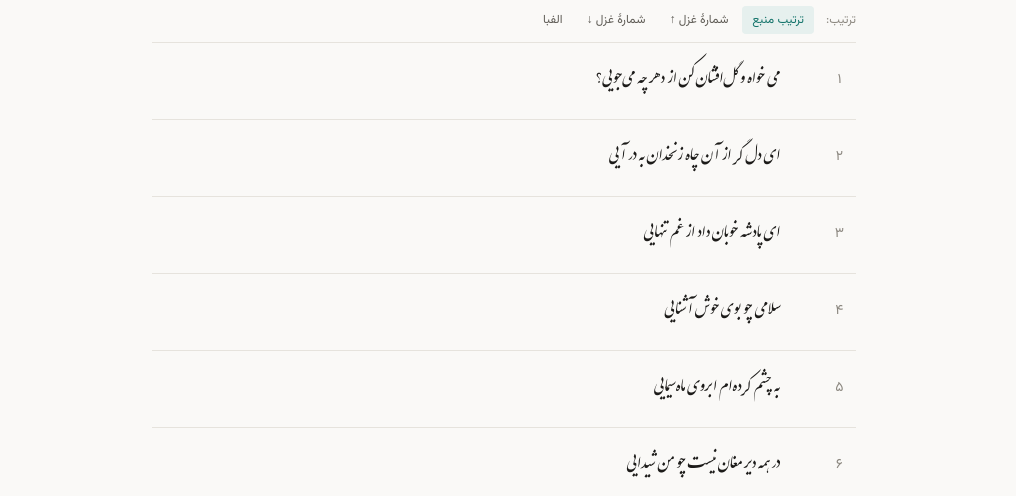
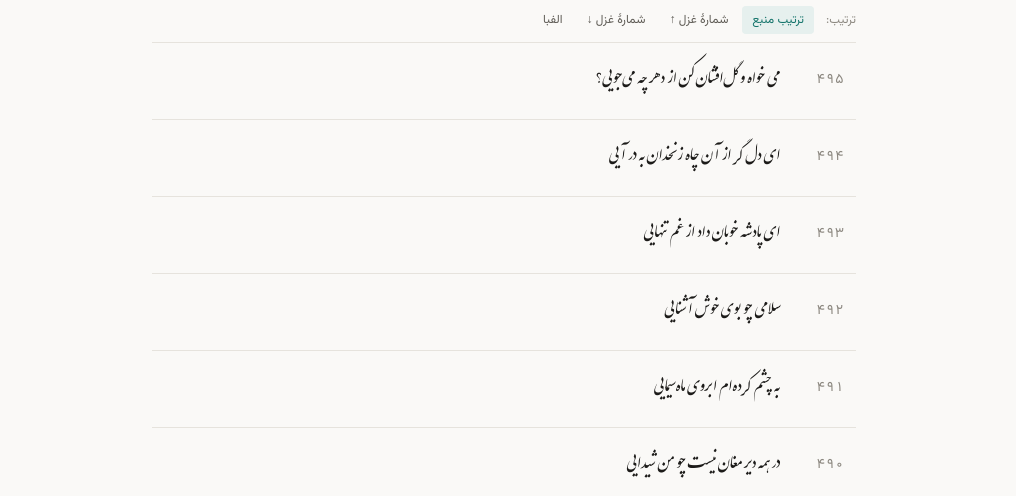
Before and after one commit to medio77/sse, a Next.js app: page /poems in a window 1280 px wide. Shown: the part 304-800 px from the top of the page, without its empty margins (136-1152 px from the left). Built offline with nearby package versions, Linux system fonts and the light colour scheme.

Commit message:
feat(poem): use entry number for poem list indexing
Prioritize the explicit poem number from the entry data if available; otherwise, fall back to the zero-based index incremented by one. This ensures that poems are displayed with their intended sequence numbering regardless of the list order.

```diff
--- a/src/components/poem/poem-list.tsx
+++ b/src/components/poem/poem-list.tsx
@@ -28,7 +28,9 @@ export function PoemList({
           >
             {showIndex ? (
               <span className="tabular-fa w-10 shrink-0 text-sm text-ink-faint">
-                {(i + 1).toLocaleString("fa-IR")}
+                {entry.number != null
+                  ? entry.number.toLocaleString("fa-IR")
+                  : (i + 1).toLocaleString("fa-IR")}
               </span>
             ) : null}
 
```
